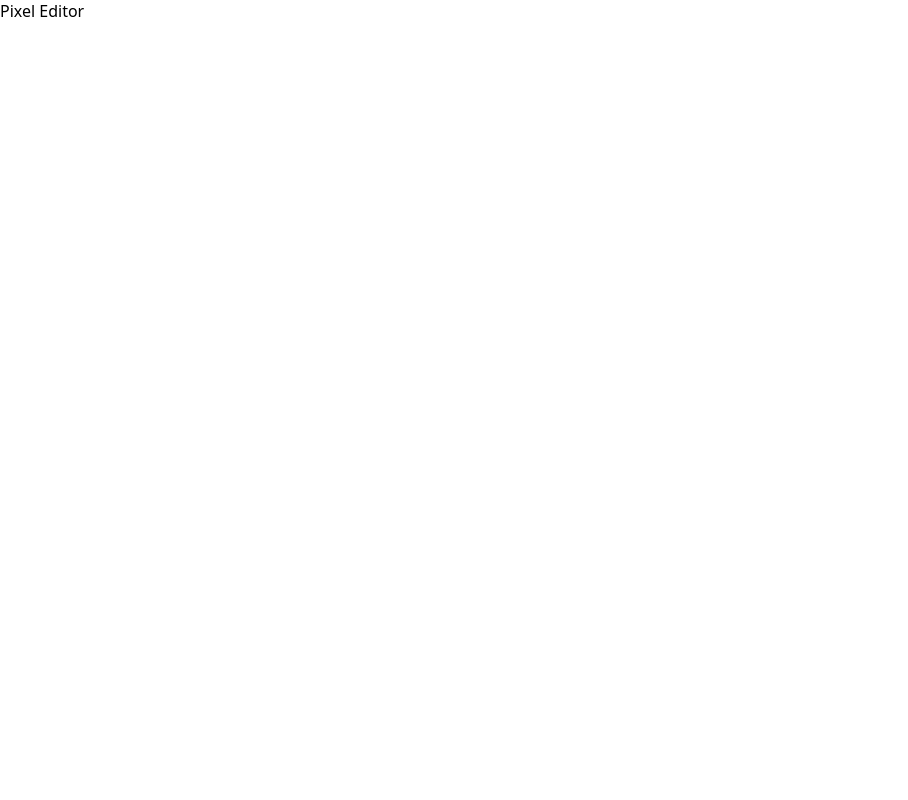
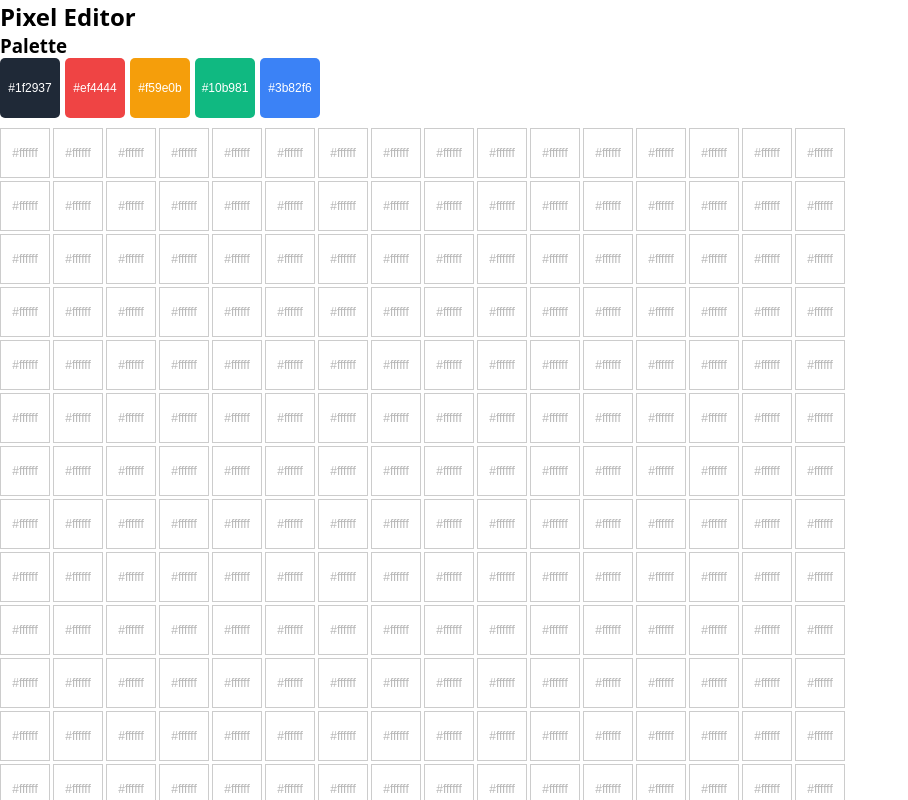
Before and after one commit to Joha99/frontend-systems-design, a React (Vite) app: page / in a window 1280 px wide. Shown: the top 800 px of the page, without its empty margins (0-908 px from the left). Built offline with nearby package versions, Linux system fonts and the light colour scheme.

Commit message:
initial setup for pixel editor problem

```diff
--- a/src/global.css
+++ b/src/global.css
@@ -35,6 +35,10 @@ p {
 button {
   font-size: 12px;
   background-color: transparent;
-  border: 1px solid #ccc;
-  border-radius: 100px;
+  cursor: pointer;
+  border: none;
+
+  &:disabled {
+    cursor: not-allowed;
+  }
 }
--- a/src/undo-redo/PixelEditor.module.css
+++ b/src/undo-redo/PixelEditor.module.css
@@ -0,0 +1,31 @@
+.palette {
+  width: 60px;
+  height: 60px;
+  border-radius: 5px;
+  background-color: var(--color);
+  color: white;
+  cursor: pointer;
+}
+
+.list {
+  list-style-type: none;
+  padding: 0;
+  margin: 0;
+  display: flex;
+  align-items: center;
+  gap: 5px;
+  margin-bottom: 10px;
+}
+
+.grid {
+  display: grid;
+  grid-template-columns: repeat(16, 1fr);
+  gap: 3px;
+}
+
+.cell {
+  width: 50px;
+  height: 50px;
+  border: 1px solid #ccc;
+  background-color: var(--color);
+}
--- a/src/undo-redo/PixelEditor.tsx
+++ b/src/undo-redo/PixelEditor.tsx
@@ -8,14 +8,17 @@
  * 1. Render a 16x16 grid of cells (all white to start) and a palette of
  *    5 colors. Clicking a cell paints it with the selected color.
  *    A "Clear" button resets every cell to white.
+ *
  * 2. Store the grid IMMUTABLY as an array of rows. Painting a cell creates
  *    a new row array for THAT row and a new outer array; every other row
  *    stays the SAME array as before.
+ *
  * 3. Undo/redo with two stacks:
  *    - Before each action (paint, clear), save the current grid onto the
  *      undo stack.
  *    - Undo restores the previous grid; Redo re-applies what was undone.
  *    - A NEW action after an undo clears the redo stack.
+ *
  * 4. Undo/Redo buttons, disabled when there's nothing to undo/redo, plus
  *    Cmd/Ctrl+Z = undo and Cmd/Ctrl+Shift+Z = redo.
  *
@@ -29,15 +32,88 @@
  * Time target: 25 minutes.
  */
 
+import { useState, type CSSProperties } from "react";
 import styles from "./PixelEditor.module.css";
 
 const GRID_SIZE = 16;
-const PALETTE = ["#1f2937", "#ef4444", "#f59e0b", "#10b981", "#3b82f6"];
+const PALETTE = [
+  "#1f2937",
+  "#ef4444",
+  "#f59e0b",
+  "#10b981",
+  "#3b82f6",
+] as const;
 const EMPTY = "#ffffff";
+const defaultGrid: Grid = Array.from({ length: 16 }, () =>
+  Array(16).fill(EMPTY),
+);
+
+type Color = (typeof PALETTE)[number];
+type Grid = Color[][];
 
 export const PixelEditor = () => {
-  // TODO: implement
-  void [GRID_SIZE, PALETTE, EMPTY];
+  const [paletteColor, setPaletteColor] = useState<Color>();
 
-  return <div>Pixel Editor</div>;
+  const [grid, setGrid] = useState<Grid>(defaultGrid);
+  const [undoStack, setUndoStack] = useState<Grid[]>([]);
+  const [redoStack, setRedoStack] = useState<Grid[]>([]);
+
+  const onPaletteColorClick = (color: Color) => {
+    if (color === paletteColor) {
+      setPaletteColor(undefined);
+    } else {
+      setPaletteColor(color);
+    }
+  };
+
+  const onCellClick = (row: number, column: number) => {
+    if (!paletteColor) return;
+    setGrid((prev) => {
+      const newGrid = prev.map((row) => [...row]);
+      newGrid[row][column] = paletteColor;
+      return newGrid;
+    });
+  };
+
+  return (
+    <div>
+      <h2>Pixel Editor</h2>
+      <div>
+        <h3>Palette</h3>
+        {paletteColor && <h4>Selected: {paletteColor}</h4>}
+        <ul className={styles.list}>
+          {PALETTE.map((color) => {
+            return (
+              <li key={color}>
+                <button
+                  className={styles.palette}
+                  style={{ "--color": color } as CSSProperties}
+                  onClick={() => onPaletteColorClick(color)}
+                >
+                  {color}
+                </button>
+              </li>
+            );
+          })}
+        </ul>
+      </div>
+      <div className={styles.grid}>
+        {grid.map((row, r) => {
+          return row.map((cellColor, c) => {
+            return (
+              <button
+                key={`${r}x${c}`}
+                className={styles.cell}
+                style={{ "--color": cellColor } as CSSProperties}
+                disabled={!paletteColor}
+                onClick={() => onCellClick(r, c)}
+              >
+                {cellColor}
+              </button>
+            );
+          });
+        })}
+      </div>
+    </div>
+  );
 };
```
